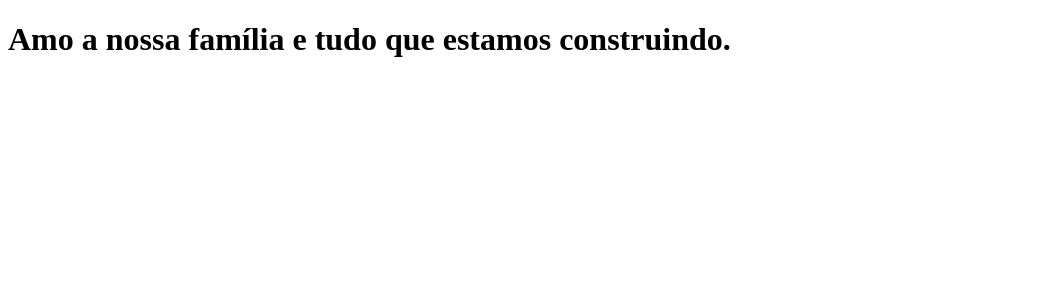
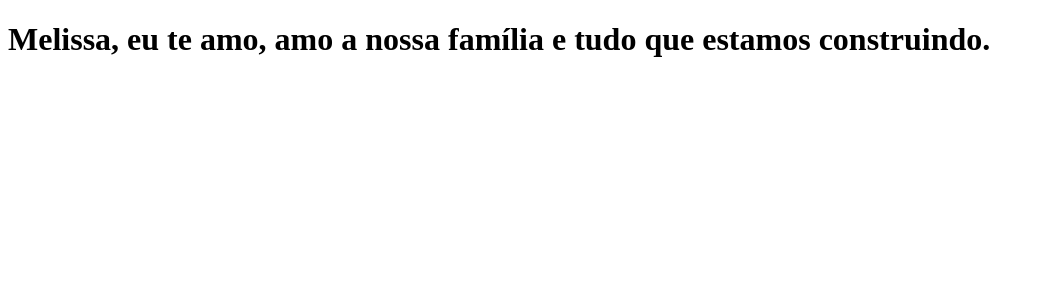
Before and after one commit to Railom96/clone-tabnews, a Next.js app: page / in a window 1280 px wide. Shown: the top 300 px of the page, without its empty margins (0-1044 px from the left). Built offline with nearby package versions, Linux system fonts and the light colour scheme.

Commit message:
Alteração da frase

```diff
--- a/pages/index.js
+++ b/pages/index.js
@@ -1,5 +1,5 @@
 function Home () {
-        return <h1>Amo a nossa família e tudo que estamos construindo.</h1>
+        return <h1>Melissa, eu te amo, amo a nossa família e tudo que estamos construindo.</h1>
 }
 
 export default Home;
```
